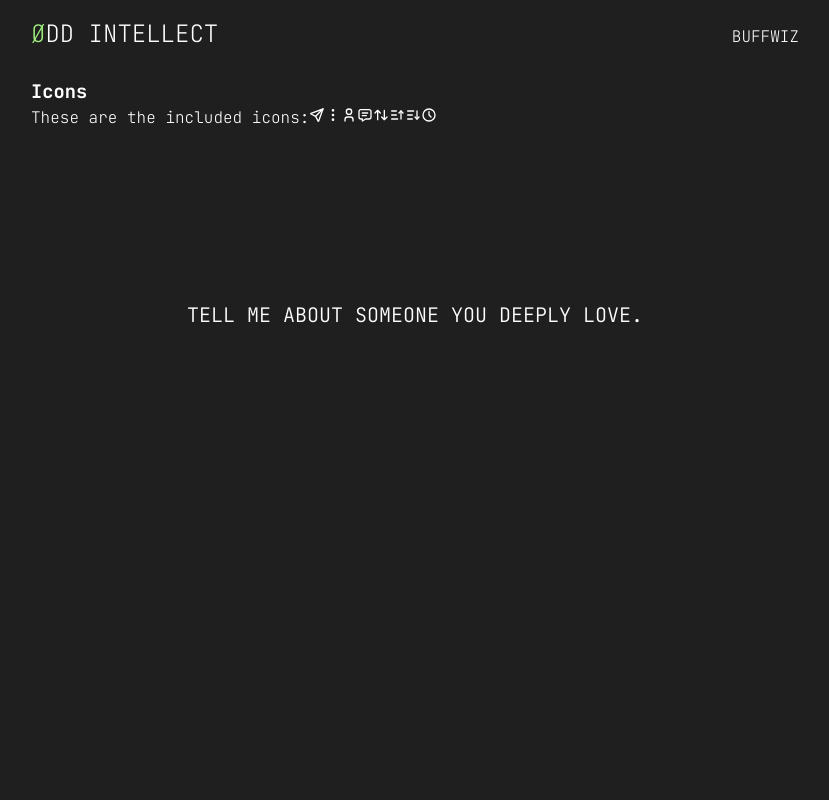
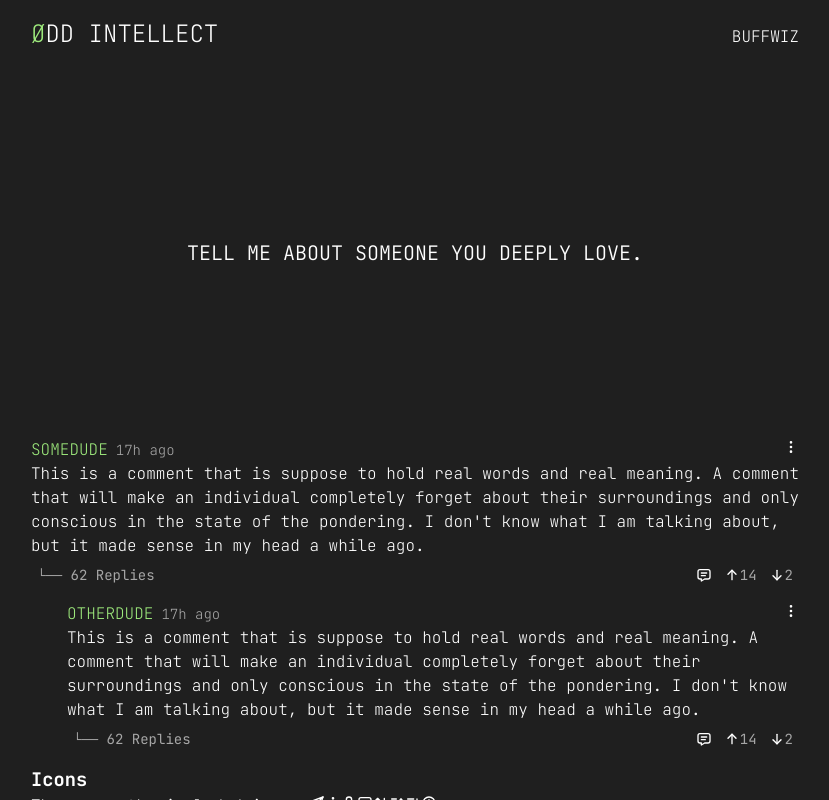
Before and after one commit to josedrios/odd-intellect, a React (Vite) app: page / in a window 1280 px wide. Shown: the whole page, without its empty margins (225-1054 px from the left). Built offline with nearby package versions, Linux system fonts and the light colour scheme.

Commit message:
Made comment card, both parent and non parent variants, need to tweak buttons to have hover effects but that will be implemented when i create button varaints and color hover variants as well

```diff
--- a/package.json
+++ b/package.json
@@ -17,8 +17,8 @@
   "devDependencies": {
     "@eslint/js": "^9.36.0",
     "@types/node": "^24.6.0",
-    "@types/react": "^19.1.16",
-    "@types/react-dom": "^19.1.9",
+    "@types/react": "^19.2.4",
+    "@types/react-dom": "^19.2.3",
     "@vitejs/plugin-react": "^5.0.4",
     "eslint": "^9.36.0",
     "eslint-plugin-react-hooks": "^5.2.0",
--- a/src/app/App.tsx
+++ b/src/app/App.tsx
@@ -1,5 +1,6 @@
 import Nav from '@/components/nav.tsx';
 import Question from '@/components/question.tsx';
+import CommentCard from '@/comments/comment-card';
 import Design from '@/app/pages/design.tsx';
 
 function App() {
@@ -7,8 +8,8 @@ function App() {
     <>
       <div id="content-container">
         <Nav />
+        <MainPage />
         <Design />
-        <MainPage />
       </div>
     </>
   );
@@ -18,6 +19,8 @@ function MainPage() {
   return (
     <>
       <Question />
+      <CommentCard username="SOMEDUDE" />
+      <CommentCard username="OTHERDUDE" parent />
     </>
   );
 }
--- /dev/null
+++ b/src/comments/comment-card.tsx
@@ -0,0 +1,52 @@
+import Icon from '@/components/icons';
+import { ICON } from '@/util/icon-names';
+
+interface Props {
+  username: string;
+  parent?: boolean;
+}
+
+export default function CommentCard({ username, parent = false }: Props) {
+  return (
+    <div className={`comment-card ${parent ? 'comment-card--parent' : ''}`}>
+      <CommentHeader username={username} />
+      <p className="comment-card__content">
+        This is a comment that is suppose to hold real words and real meaning. A
+        comment that will make an individual completely forget about their
+        surroundings and only conscious in the state of the pondering. I don't
+        know what I am talking about, but it made sense in my head a while ago.
+      </p>
+      <CommentFooter />
+    </div>
+  );
+}
+
+function CommentHeader({ username }: Props) {
+  return (
+    <div className="comment-card__header">
+      <p className="comment-card__username">{username}</p>
+      <p className="comment-card__timestamp">17h ago</p>
+      <p className="comment-card__ellipsis">
+        <Icon name={ICON.ELLIPSIS} />
+      </p>
+    </div>
+  );
+}
+
+function CommentFooter() {
+  return (
+    <div className="comment-card__footer">
+      <button className="comment-card__replies">└── 62 Replies</button>
+      <button className="comment-card__reply">
+        <Icon name={ICON.COMMENT} />
+      </button>
+      <button className="comment-card__upvotes">
+        <Icon name={ICON.UPARROW} />
+        14
+      </button>
+      <button className="comment-card__downvotes">
+        <Icon name={ICON.DOWNARROW} />2
+      </button>
+    </div>
+  );
+}
--- a/src/styles/components/buttons.css
+++ b/src/styles/components/buttons.css
@@ -4,4 +4,8 @@ button {
   border: none;
   color: white;
   border-radius: var(--radius-2);
+  display: flex;
+  flex-direction: row;
+  align-items: center;
+  font-size: var(--font-size-md);
 }
--- a/src/styles/components/comments.css
+++ b/src/styles/components/comments.css
@@ -0,0 +1,47 @@
+.comment-card {
+  display: flex;
+  flex-direction: column;
+}
+
+.comment-card--parent {
+  margin-left: var(--spacing-9);
+}
+
+.comment-card__header {
+  display: flex;
+  flex-direction: row;
+  justify-content: space-between;
+  align-items: baseline;
+}
+
+.comment-card__username {
+  color: var(--color-foreground-primary);
+}
+
+.comment-card__timestamp {
+  font-size: var(--font-size-sm);
+  color: var(--color-foreground-subtle);
+  margin-left: var(--spacing-2);
+  margin-right: auto;
+}
+
+.comment-card__footer {
+  display: flex;
+  flex-direction: row;
+  justify-content: space-between;
+  align-items: parent;
+}
+
+/* Footer buttons */
+.comment-card__footer button {
+  color: var(--color-foreground-subtle);
+  font-size: var(--font-size-sm);
+
+  svg {
+    color: var(--color-foreground-default);
+  }
+}
+
+.comment-card__replies {
+  margin-right: auto;
+}
--- a/src/util/icon-names.tsx
+++ b/src/util/icon-names.tsx
@@ -2,6 +2,8 @@ export const ICON = {
   SEND: 'TbSend',
   SORT: 'TbArrowsSort',
   ELLIPSIS: 'TbDotsVertical',
+  UPARROW: 'TbArrowUp',
+  DOWNARROW: 'TbArrowDown',
   USER: 'TbUser',
   COMMENT: 'TbMessage',
   ASCENDING: 'TbSortAscending',
```
Also changed, not shown: 1 other file (tests, documents, lock files or other folders).
